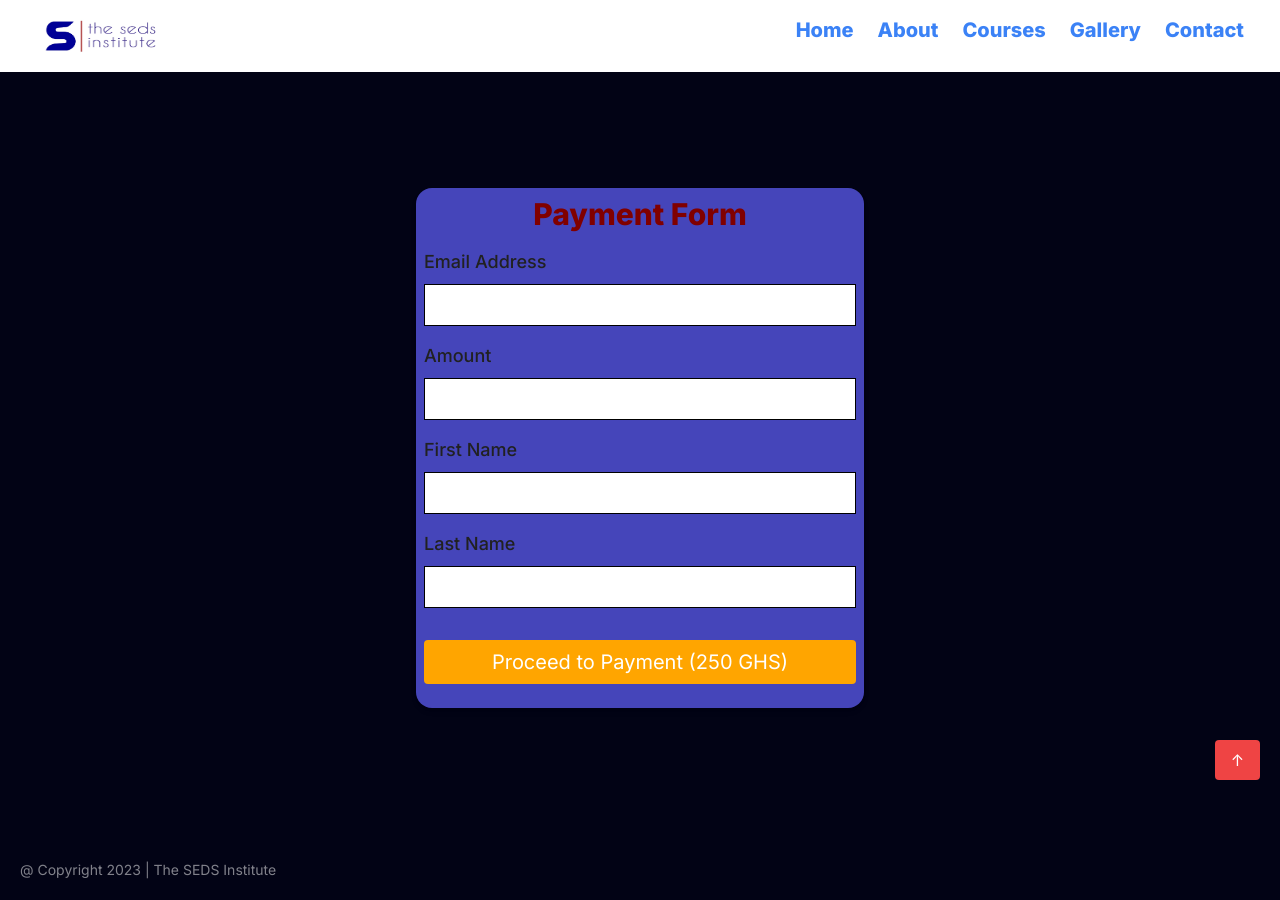
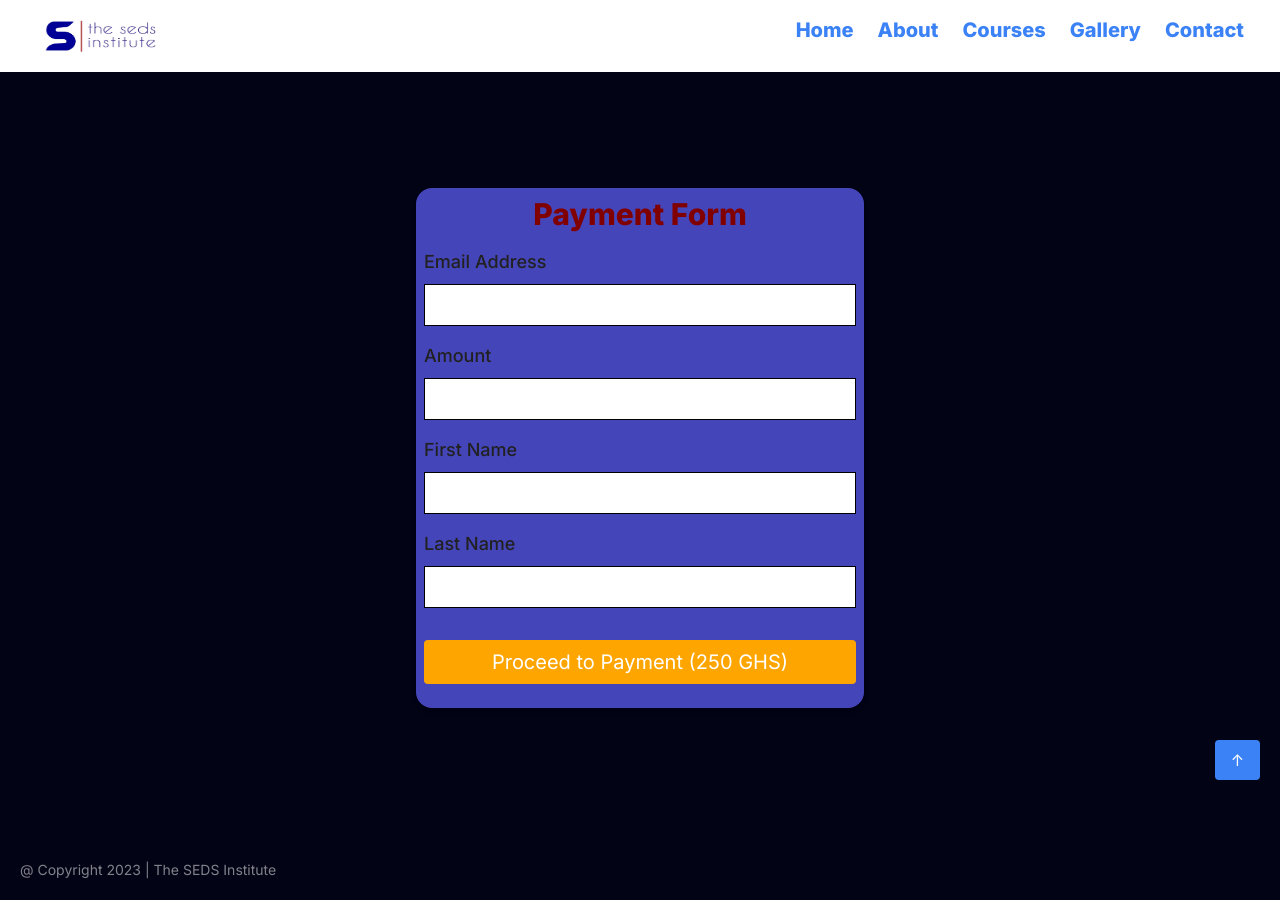
Before and after one commit to hubertproject/SED, a React (Vite) app: page /PaymentForm in a window 1280 px wide. Built offline with nearby package versions, Linux system fonts and the light colour scheme.

Commit message:
Changed the color of the Up Arrow button from red to blue.

```diff
--- a/src/components/Footer.jsx
+++ b/src/components/Footer.jsx
@@ -37,7 +37,7 @@ const Footer = () => {
 
       {/* Up Arrow */}
       <button
-        className={`bg-red-500 text-white px-4 py-2 rounded hover:bg-maroon fixed bottom-5 right-5 transform ${
+        className={`bg-blue-500 text-white px-4 py-2 rounded hover:bg-maroon fixed bottom-5 right-5 transform ${
           scrolling ? "rotate-180 translate-y-2" : ""
         }`}
         onClick={scrollToTop}
```
